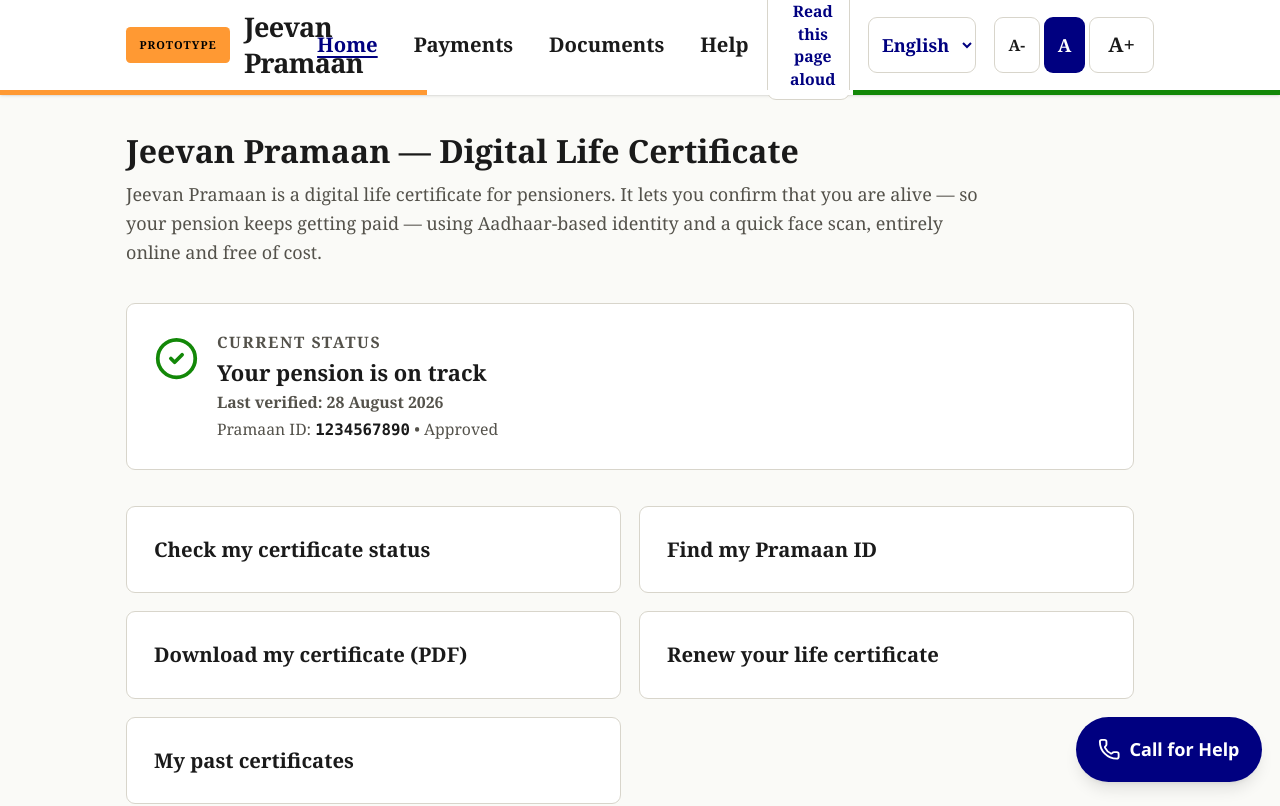
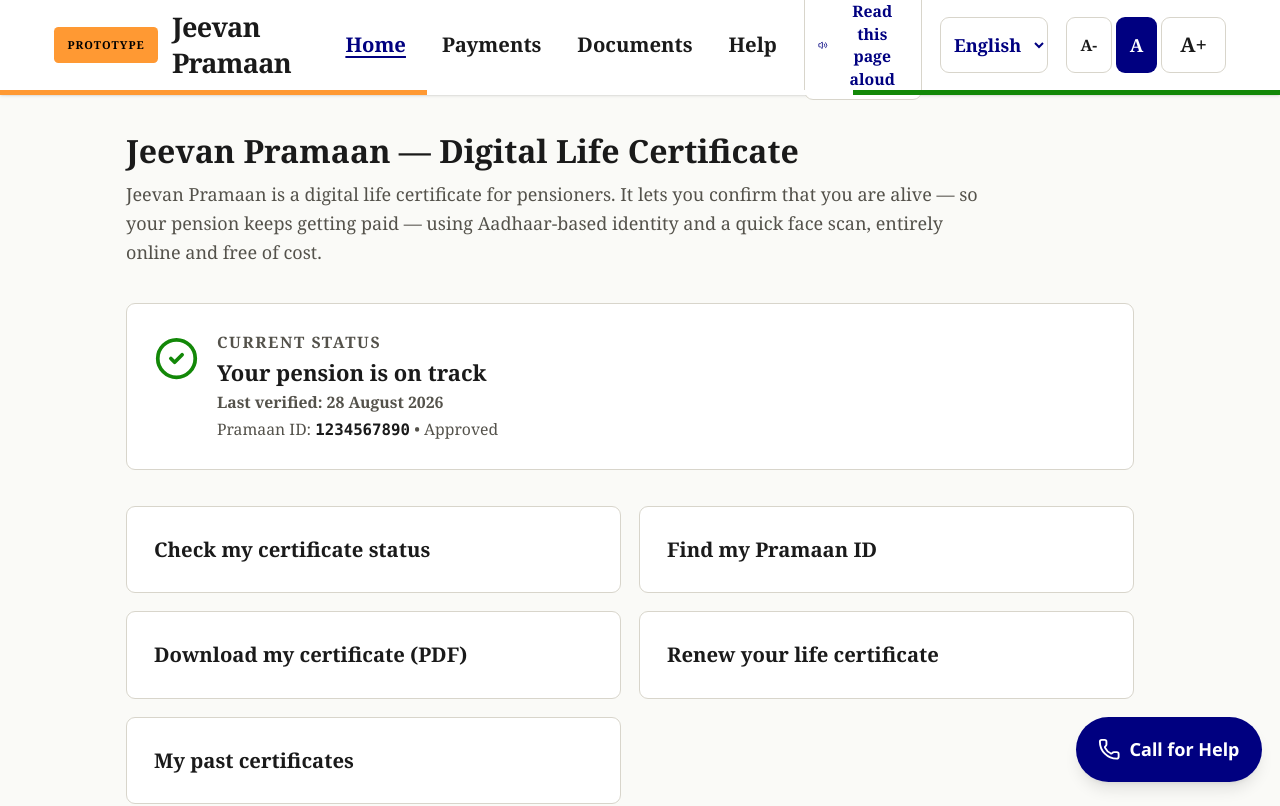
Before and after one commit to swaroop-creator07/jivan-praman, a React (Vite) app: page / in a window 1280 px wide. Shown: the top 806 px of the page. Built offline with nearby package versions, Linux system fonts and the light colour scheme.

Commit message:
style: make nav bar full-width with improved spacing

```diff
--- a/src/components/layout/Layout.tsx
+++ b/src/components/layout/Layout.tsx
@@ -55,7 +55,7 @@
         {ariaMessage}
       </div>
       <header className="app-header sticky top-0 z-50 bg-white shadow-sm">
-        <div className="max-w-[1100px] mx-auto px-4 sm:px-6 lg:px-8 h-20 flex items-center justify-between gap-4">
+        <div className="w-full px-4 sm:px-8 lg:px-12 h-20 flex items-center justify-between gap-6">
           {/* Branding (left) */}
           <Link to="/" className="flex items-center gap-3 min-w-0" onClick={() => setMobileMenuOpen(false)}>
             <span className="bg-[var(--color-primary)] text-black text-[11px] font-bold uppercase tracking-widest px-3 py-2 rounded">Prototype</span>
```
